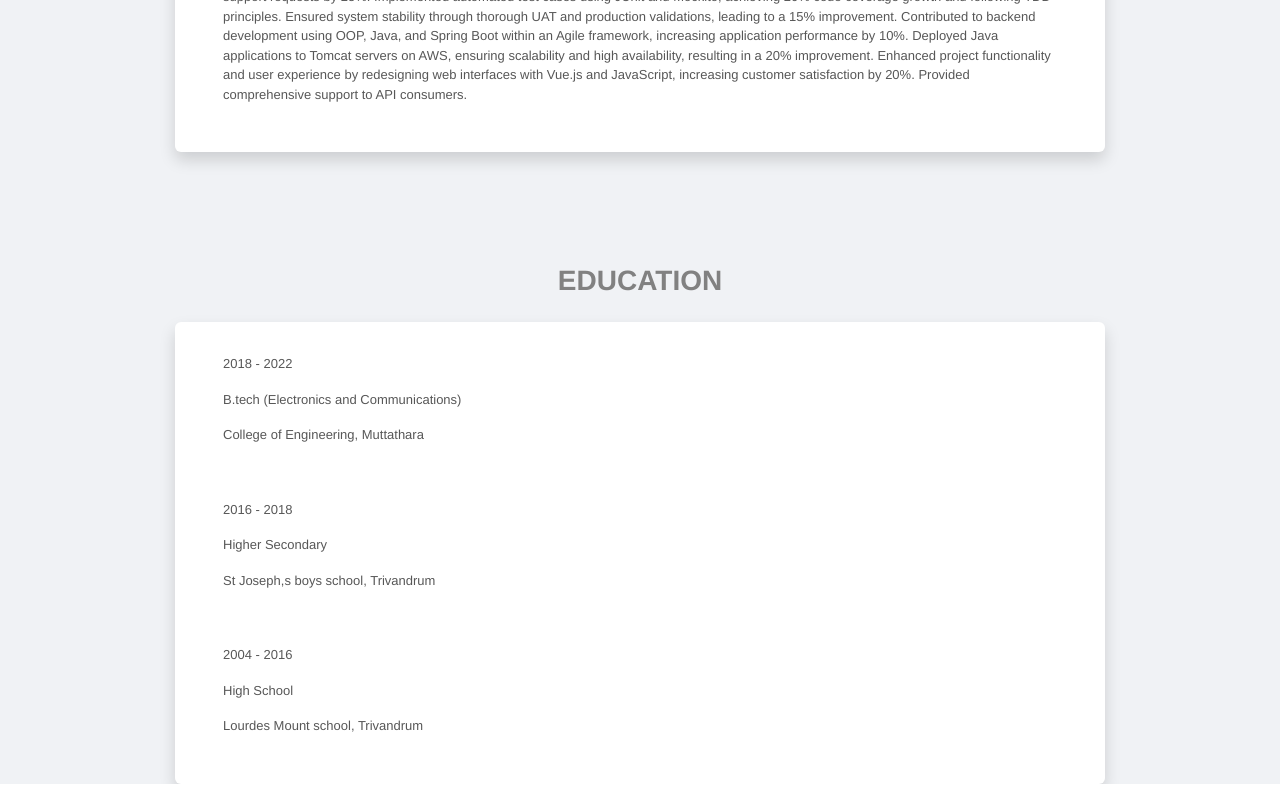
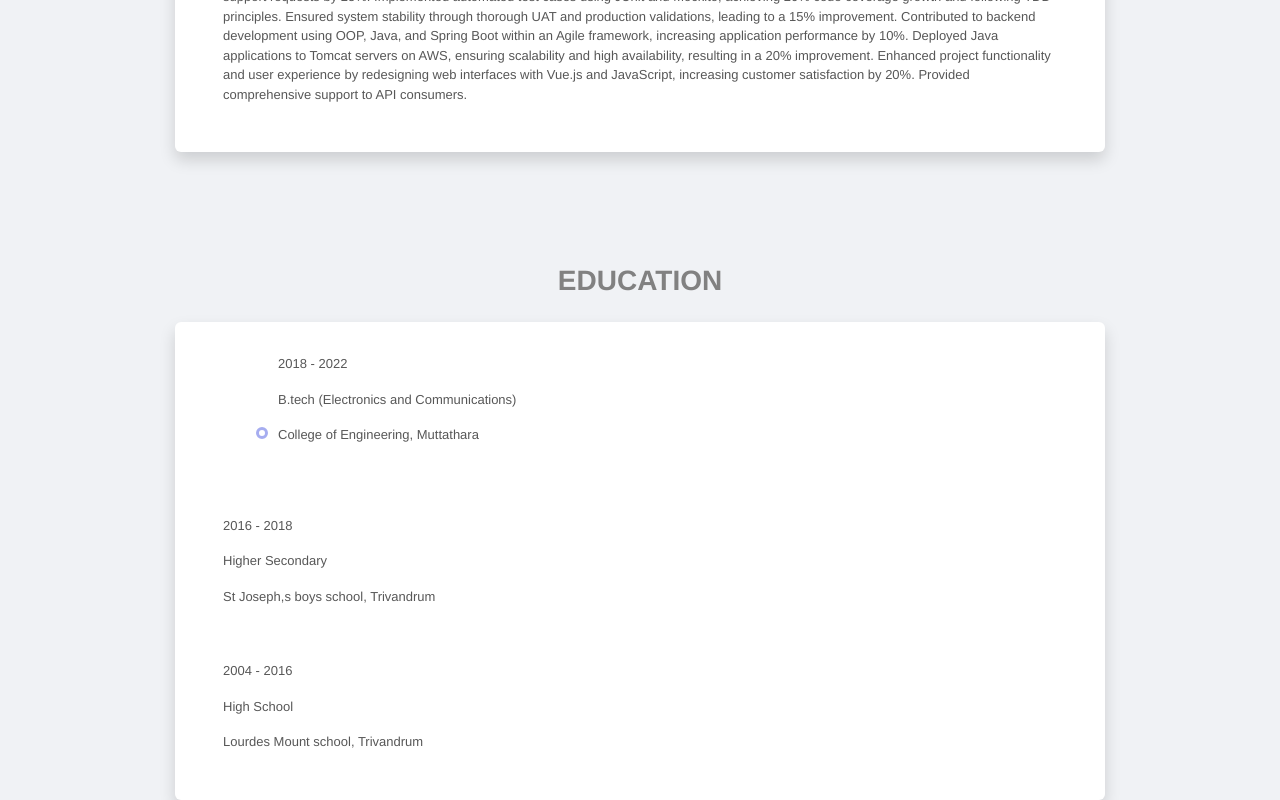
Before and after one commit to Vysakh-vn/portfolio-site, a Vue app: page / in a window 1280 px wide. Shown: the part 1634-2434 px from the top of the page. Built offline with nearby package versions, Linux system fonts and the light colour scheme.

Commit message:
More updation to education section

```diff
--- a/src/components/EducationComponent.vue
+++ b/src/components/EducationComponent.vue
@@ -1,13 +1,22 @@
 <template>
-        <div class="d-flex justify-content-center" id="education">
+    <div class="d-flex justify-content-center" id="education">
         <h3 class="skills-heading mb-4">EDUCATION</h3>
     </div>
     <div class="d-flex justify-content-center">
         <div class="education-container col-10 rounded shadow">
             <div class="text-container">
-                <p>2018 - 2022</p>
-                <p>B.tech (Electronics and Communications)</p>
-                <p>College of Engineering, Muttathara</p>
+                <ul>
+                    <li>
+                        <div class="line"></div>
+                        <div class="dot"></div>
+                        <div class="education-text">
+                            <p> 2018 - 2022</p>
+                            <p>B.tech (Electronics and Communications)</p>
+                            <p>College of Engineering, Muttathara</p>
+                        </div>
+                    </li>
+                </ul>
+
                 <br><br>
                 <p>2016 - 2018</p>
                 <p>Higher Secondary</p>
@@ -31,4 +40,31 @@
     text-align: left;
     font-size: small;
 }
+
+.dot {
+    display: inline-block;
+    width: 12px;
+    height: 12px;
+    background-color: transparent;
+    border-radius: 50%;
+    border: 3px solid #A6ADF0;
+}
+
+.line {
+    width: 1px;
+    height: 100%;
+    background-color: black;
+    display: inline-block;
+
+}
+
+ul {
+    list-style-type: none;
+}
+
+.education-text {
+    margin-left: 10px;
+    display: inline-block;
+}
+
 </style>
```
